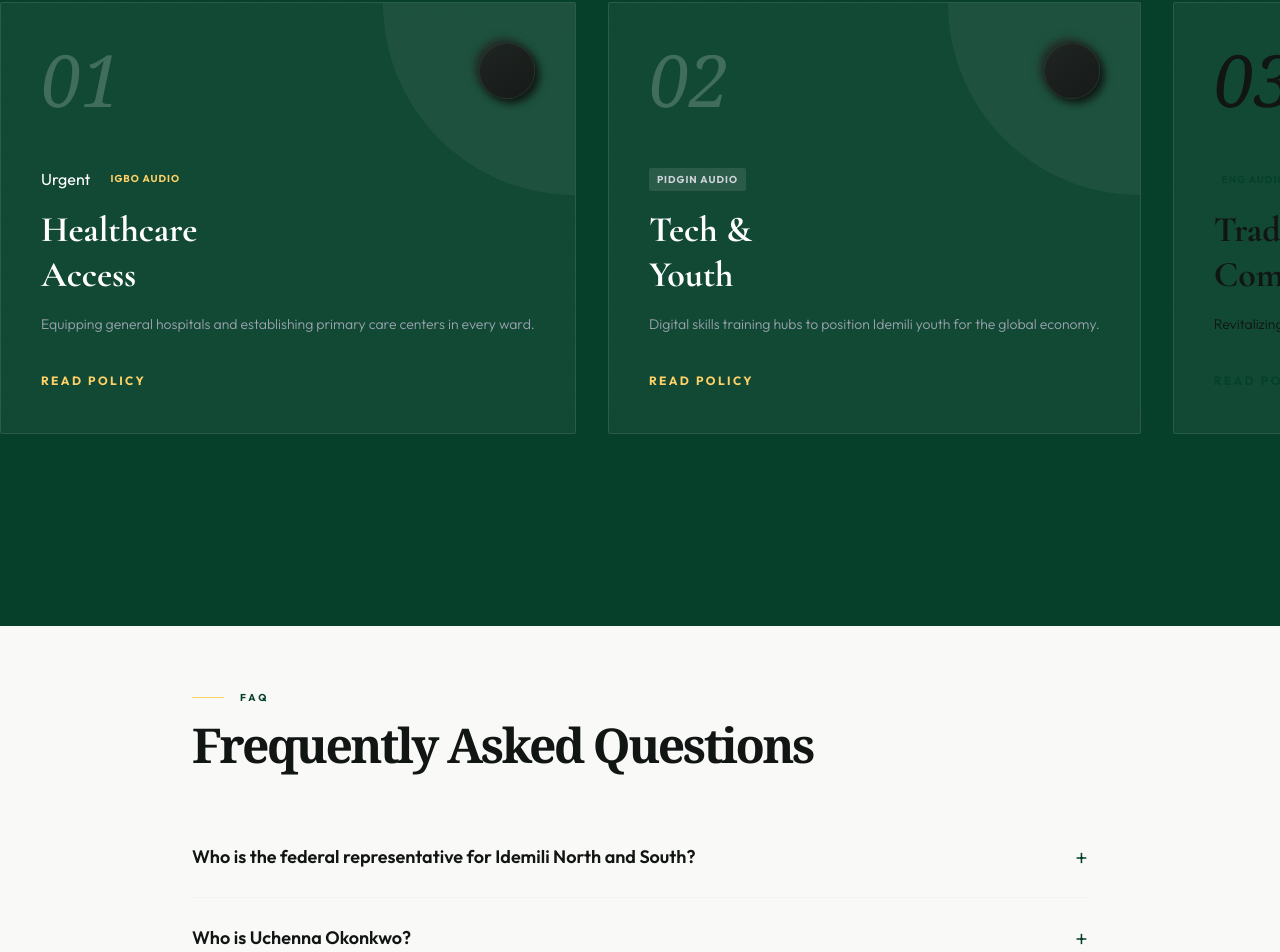
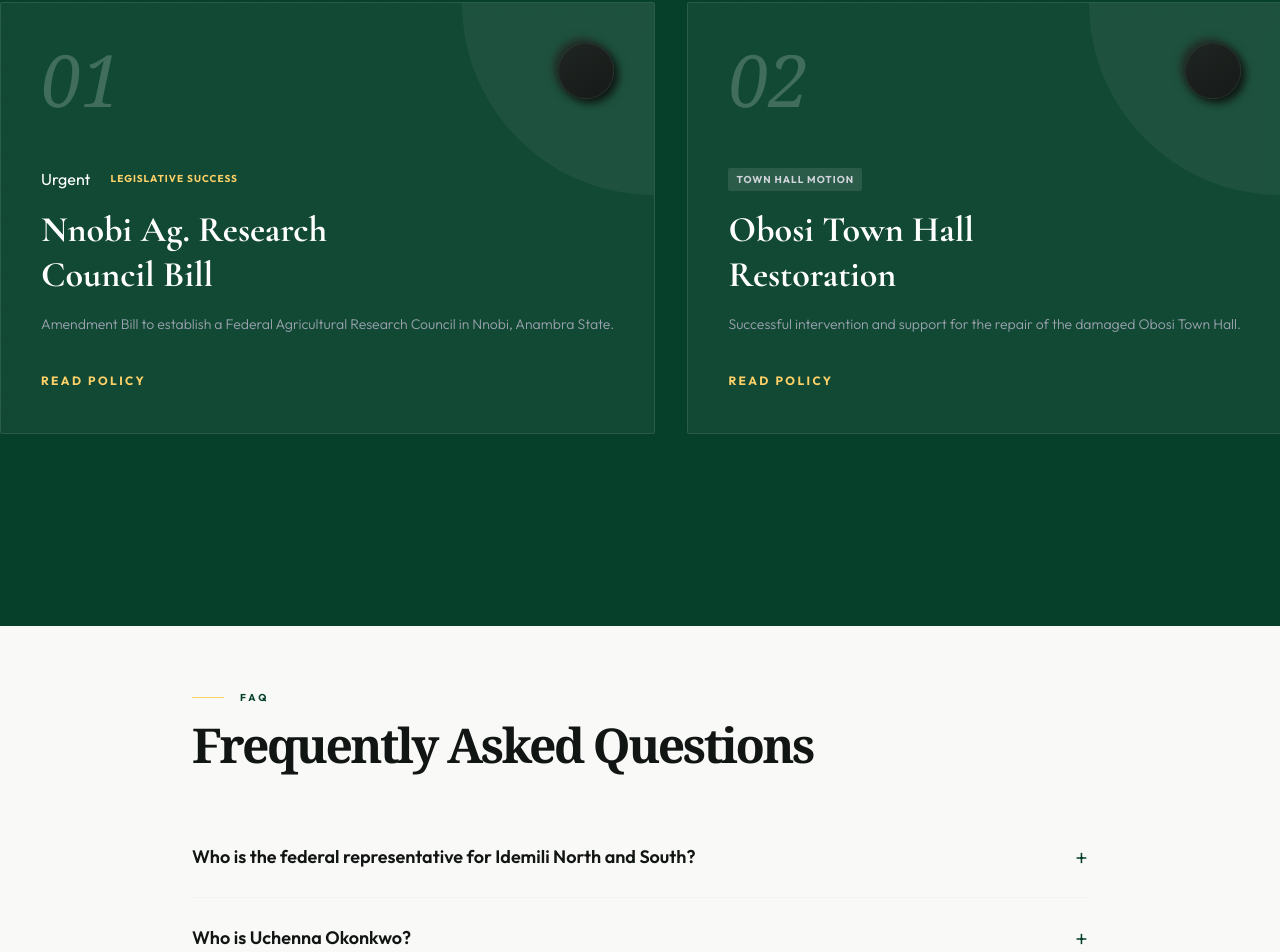
Before and after one commit to parakletusguy/ucheokonkwo-website, a Next.js app: page /about in a window 1280 px wide. Shown: the part 2196-3148 px from the top of the page. Built offline with nearby package versions, Linux system fonts and the light colour scheme.

Commit message:
fix: ensure 3-year track record data reflects in reusable components on Homepage and About page

```diff
--- a/src/components/LegislativeAgenda.tsx
+++ b/src/components/LegislativeAgenda.tsx
@@ -6,35 +6,35 @@ import { useLanguageStore } from '@/store/useLanguageStore';
 const agendaItems = [
   {
     num: '01',
-    tag: 'Igbo Audio',
+    tag: 'Legislative Success',
     tagColor: 'bg-[var(--sunlight-yellow)]/20 text-[var(--sunlight-yellow)]',
-    title: 'Healthcare\nAccess',
-    desc: 'Equipping general hospitals and establishing primary care centers in every ward.',
+    title: 'Nnobi Ag. Research\nCouncil Bill',
+    desc: 'Amendment Bill to establish a Federal Agricultural Research Council in Nnobi, Anambra State.',
     urgent: true,
   },
   {
     num: '02',
-    tag: 'Pidgin Audio',
+    tag: 'Town hall Motion',
     tagColor: 'bg-white/10 text-gray-300',
-    title: 'Tech &\nYouth',
-    desc: 'Digital skills training hubs to position Idemili youth for the global economy.',
+    title: 'Obosi Town Hall\nRestoration',
+    desc: 'Successful intervention and support for the repair of the damaged Obosi Town Hall.',
     urgent: false,
   },
   {
     num: '03',
-    tag: 'Eng Audio',
+    tag: 'New Bill (2025)',
     tagColor: 'bg-[var(--midnight-green)]/20 text-[var(--midnight-green)]',
-    title: 'Trade &\nCommerce',
-    desc: 'Revitalizing local markets and securing micro-credit facilities for traders.',
+    title: 'Obosi LGA\nCreation',
+    desc: 'Constitutional alteration bill for the creation of Obosi Local Government Council.',
     urgent: false,
     highlighted: true,
   },
   {
     num: '04',
-    tag: null,
-    tagColor: '',
-    title: 'Core\nInfrastructure',
-    desc: 'Strategic road networks and sustainable energy solutions for rural areas.',
+    tag: 'Infrastructure',
+    tagColor: 'bg-white/10 text-gray-300',
+    title: 'Ogidi Skills\nAcquisition',
+    desc: 'Establishment Bill for the Federal College of Entrepreneurship and Skills Acquisition, Ogidi.',
     urgent: false,
   },
 ];
--- a/src/components/TerritoryTracker.tsx
+++ b/src/components/TerritoryTracker.tsx
@@ -40,26 +40,26 @@ export default function TerritoryTracker() {
               <div className="relative w-full h-32 rounded-sm mb-4 overflow-hidden grayscale-[0.5] contrast-125">
                 <Image
                   src="https://lh3.googleusercontent.com/aida-public/AB6AXuDW8Ne1N5fTgZrjj_oohTSfM6xL899KZov3Ol4TfZyUaHfUpDQApkOKEnG25_PU5kLgjPqP8a48UcSQLA8XVWWC9hUm2lpbfvLRr6fI3EVAN77aaXQDfs7_sWOFuOgOQIeIkfu1zRbVJA3uKu3gJcDBhiDDwFk0ygiODx3aKds3-3IpGwy53czHt_UI6aXQO9Uny42KJ72mRrpABkj52xz8TCZLUJM7CXC9K3rblshBqDpTCLAtC2ONdL9hbfgeIL9kNgPLRQcZte4"
-                  alt="Nkpor Secondary School Site"
+                  alt="Abatete Community Road"
                   fill
                   sizes="288px"
                   className="object-cover transition-transform duration-700 hover:scale-105"
                 />
               </div>
               <div className="flex items-center gap-2 mb-2">
-                <span className="badge-project">In Progress</span>
+                <span className="badge-project">Ongoing</span>
               </div>
-              <h4 className="font-bold text-base mb-1 serif-font text-[var(--obsidian)]">Nkpor Secondary School</h4>
+              <h4 className="font-bold text-base mb-1 serif-font text-[var(--obsidian)]">Abatete Community Road</h4>
               <p className="text-[10px] font-mono uppercase tracking-widest text-gray-400 mb-4">
-                {t({ en: 'Education Infrastructure', pcm: 'School Building', ig: 'Ihe nrụbawanye Agụmakwụkwọ', ha: 'Kayan Ilimi', yo: 'Amayederun Eko' })}
+                {t({ en: 'Road Infrastructure', pcm: 'Road Work', ig: 'Mmepụta Okporo Ụzọ', ha: 'Hanyar Motoci', yo: 'Amayederun Popona' })}
               </p>
               {/* Constituency Green progress bar */}
               <div className="w-full bg-gray-100 h-1.5 mb-2 rounded-full">
-                <div className="bg-[var(--midnight-green)] h-1.5 rounded-full" style={{ width: '65%' }}/>
+                <div className="bg-[var(--midnight-green)] h-1.5 rounded-full" style={{ width: '85%' }}/>
               </div>
               <div className="flex justify-between text-[10px] font-bold text-[var(--obsidian)] uppercase tracking-wider">
-                <span>{t({ en: 'IN PROGRESS', pcm: 'WE DEY DO AM', ig: 'Ọ NAA EME', ha: 'A NA\'I AIKI', yo: 'NI ILỌSIWAJU' })}</span>
-                <span className="text-[var(--midnight-green)]">65%</span>
+                <span>{t({ en: 'REHABILITATION', pcm: 'WE DEY REPAIR AM', ig: 'Nrụzigharị', ha: 'Gyara', yo: 'Atunṣe' })}</span>
+                <span className="text-[var(--midnight-green)]">85%</span>
               </div>
             </div>
           </div>
```
